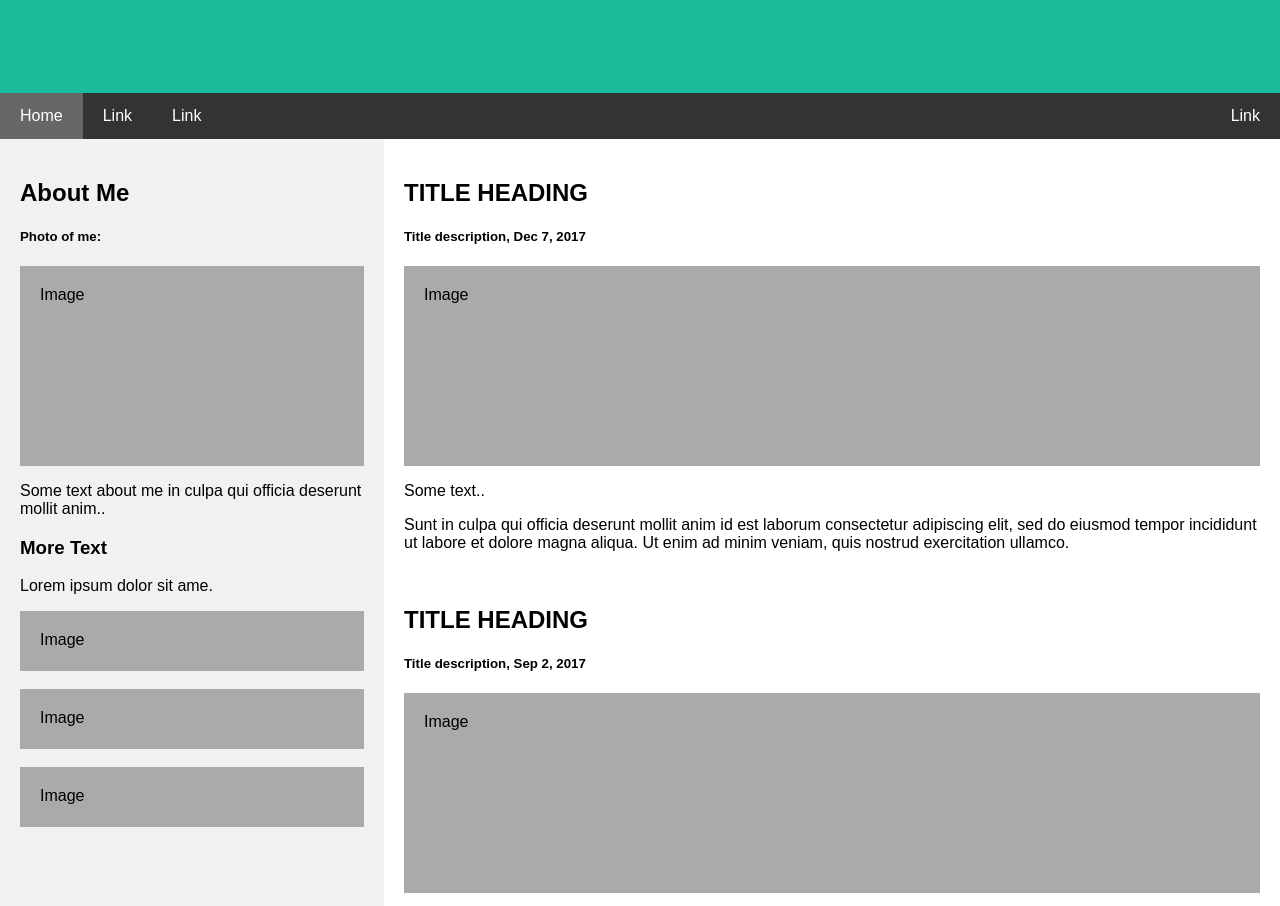
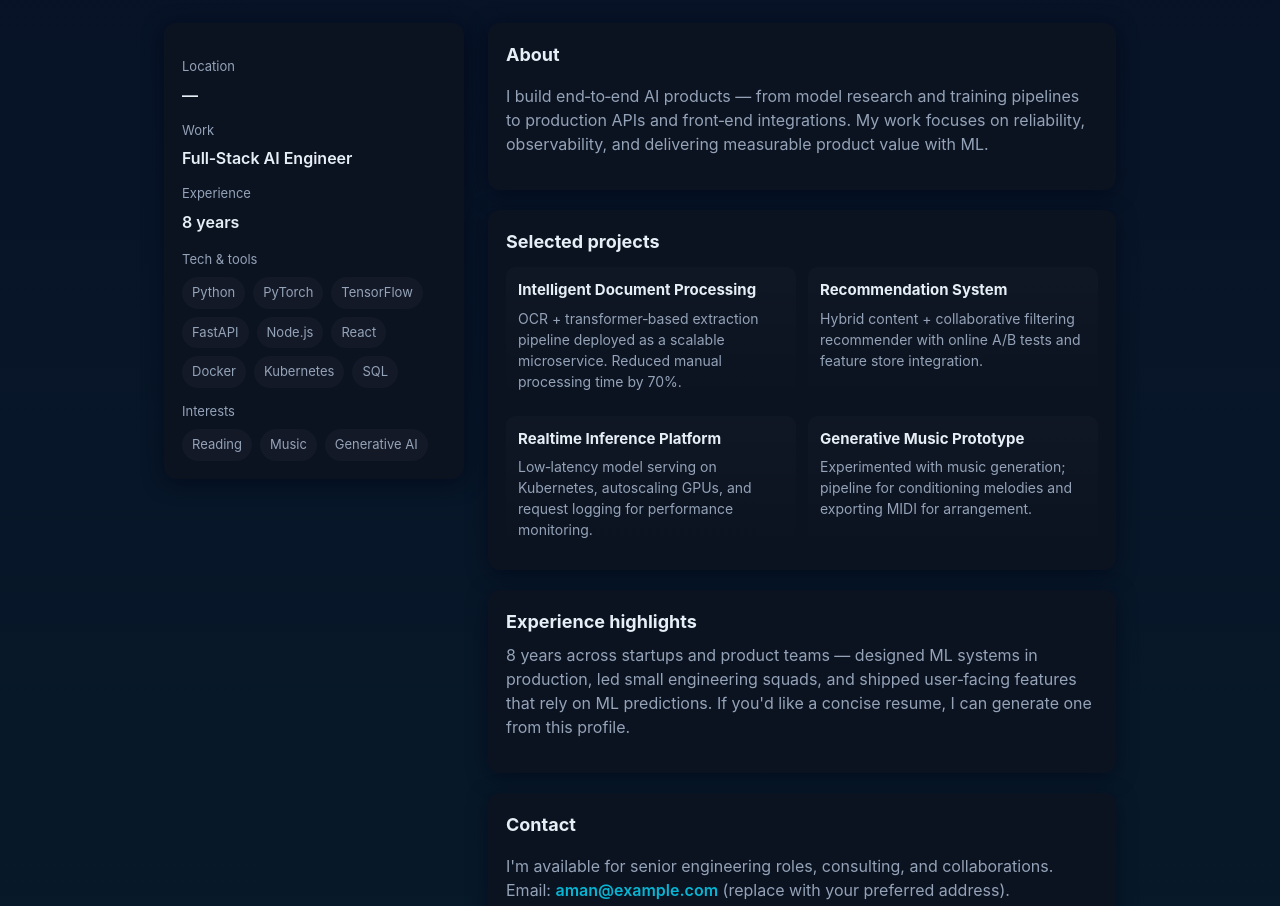
Before and after one commit to aman-anand/aman-anand.github.io, a plain HTML site: page index.html in a window 1280 px wide. Shown: the part 200-1106 px from the top of the page. Drawn offline with Linux system fonts and the light colour scheme.

Commit message:
chore: refresh portfolio index.html — add personalized content for Aman Anand

```diff
--- a/index.html
+++ b/index.html
@@ -1,169 +1,153 @@
-<!DOCTYPE html>
+<!doctype html>
 <html lang="en">
 <head>
-<title>Aman Anand</title>
-<meta charset="UTF-8">
-<meta name="viewport" content="width=device-width, initial-scale=1">
-<style>
-* {
-  box-sizing: border-box;
-}
+  <meta charset="utf-8">
+  <meta name="viewport" content="width=device-width,initial-scale=1">
+  <title>Aman Anand — Full‑Stack AI Engineer</title>
+  <meta name="description" content="Aman Anand — Full‑Stack AI Engineer with 8 years of experience. Works on production ML systems, end-to-end product engineering. Outside work: reading and making music.">
+  <style>
+    :root{--bg:#0f1720;--card:#0b1220;--muted:#94a3b8;--accent:#06b6d4;--glass:rgba(255,255,255,0.03)}
+    *{box-sizing:border-box}
+    body{margin:0;font-family:Inter,ui-sans-serif,system-ui,-apple-system,"Segoe UI",Roboto,"Helvetica Neue",Arial;line-height:1.5;color:#e6eef6;background:linear-gradient(180deg,#071126 0%,#071b2a 100%);-webkit-font-smoothing:antialiased}
+    .container{max-width:1000px;margin:48px auto;padding:24px}
+    header{display:flex;align-items:center;gap:20px}
+    .avatar{width:88px;height:88px;border-radius:14px;background:linear-gradient(135deg,var(--accent),#7c3aed);display:flex;align-items:center;justify-content:center;color:#042027;font-weight:700;font-size:28px}
+    h1{margin:0;font-size:26px}
+    .lead{color:var(--muted);margin-top:6px}
+    .cta{margin-left:auto}
+    .btn{background:var(--accent);color:#042027;padding:10px 14px;border-radius:8px;text-decoration:none;font-weight:600}
 
-/* Style the body */
-body {
-  font-family: Arial, Helvetica, sans-serif;
-  margin: 0;
-}
+    .grid{display:grid;grid-template-columns:300px 1fr;gap:24px;margin-top:28px}
+    @media (max-width:820px){.grid{grid-template-columns:1fr}}
 
-/* Header/logo Title */
-.header {
-  padding: 80px;
-  text-align: center;
-  background: #1abc9c;
-  color: white;
-}
+    /* left column */
+    .card{background:var(--card);padding:18px;border-radius:12px;box-shadow:0 4px 20px rgba(2,6,23,0.6);}
+    .meta dt{color:var(--muted);font-size:13px}
+    .meta dd{margin:6px 0 14px;font-weight:600}
+    .skills{display:flex;flex-wrap:wrap;gap:8px}
+    .chip{background:var(--glass);padding:6px 10px;border-radius:999px;color:var(--muted);font-size:13px}
 
-/* Increase the font size of the heading */
-.header h1 {
-  font-size: 40px;
-}
+    /* main column */
+    .section{margin-bottom:20px}
+    .section h2{margin:0 0 8px;font-size:18px}
+    .muted{color:var(--muted)}
 
-/* Sticky navbar - toggles between relative and fixed, depending on the scroll position. It is positioned relative until a given offset position is met in the viewport - then it "sticks" in place (like position:fixed). The sticky value is not supported in IE or Edge 15 and earlier versions. However, for these versions the navbar will inherit default position */
-.navbar {
-  overflow: hidden;
-  background-color: #333;
-  position: sticky;
-  position: -webkit-sticky;
-  top: 0;
-}
+    .projects{display:grid;grid-template-columns:repeat(2,1fr);gap:12px}
+    @media (max-width:700px){.projects{grid-template-columns:1fr}}
+    .project{background:linear-gradient(180deg,rgba(255,255,255,0.02),transparent);padding:12px;border-radius:10px}
+    .project h3{margin:0 0 6px;font-size:15px}
+    .project p{margin:0;color:var(--muted);font-size:14px}
 
-/* Style the navigation bar links */
-.navbar a {
-  float: left;
-  display: block;
-  color: white;
-  text-align: center;
-  padding: 14px 20px;
-  text-decoration: none;
-}
+    footer{margin-top:28px;text-align:center;color:var(--muted);font-size:13px}
 
-
-/* Right-aligned link */
-.navbar a.right {
-  float: right;
-}
-
-/* Change color on hover */
-.navbar a:hover {
-  background-color: #ddd;
-  color: black;
-}
-
-/* Active/current link */
-.navbar a.active {
-  background-color: #666;
-  color: white;
-}
-
-/* Column container */
-.row {
-  display: -ms-flexbox; /* IE10 */
-  display: flex;
-  -ms-flex-wrap: wrap; /* IE10 */
-  flex-wrap: wrap;
-}
-
-/* Create two unequal columns that sits next to each other */
-/* Sidebar/left column */
-.side {
-  -ms-flex: 30%; /* IE10 */
-  flex: 30%;
-  background-color: #f1f1f1;
-  padding: 20px;
-}
-
-/* Main column */
-.main {
-  -ms-flex: 70%; /* IE10 */
-  flex: 70%;
-  background-color: white;
-  padding: 20px;
-}
-
-/* Fake image, just for this example */
-.fakeimg {
-  background-color: #aaa;
-  width: 100%;
-  padding: 20px;
-}
-
-/* Footer */
-.footer {
-  padding: 20px;
-  text-align: center;
-  background: #ddd;
-}
-
-/* Responsive layout - when the screen is less than 700px wide, make the two columns stack on top of each other instead of next to each other */
-@media screen and (max-width: 700px) {
-  .row {
-    flex-direction: column;
-  }
-}
-
-/* Responsive layout - when the screen is less than 400px wide, make the navigation links stack on top of each other instead of next to each other */
-@media screen and (max-width: 400px) {
-  .navbar a {
-    float: none;
-    width: 100%;
-  }
-}
-</style>
+    /* small utilities */
+    .row{display:flex;gap:12px;align-items:center}
+    a.link{color:var(--accent);text-decoration:none;font-weight:600}
+    .badge{font-size:12px;color:var(--muted);background:rgba(255,255,255,0.02);padding:6px 8px;border-radius:8px}
+  </style>
 </head>
 <body>
+  <div class="container">
+    <header>
+      <div class="avatar">AA</div>
+      <div>
+        <h1>Aman Anand</h1>
+        <div class="lead">Full‑Stack AI Engineer — 8 years building production ML systems, data platforms, and user‑facing applications.</div>
+        <div class="lead muted" style="margin-top:6px">Outside work: reading and making music</div>
+      </div>
+      <div class="cta">
+        <a class="btn" href="#contact">Get in touch</a>
+      </div>
+    </header>
 
-<div class="header">
-  <h1>My Website</h1>
-  <p>A <b>responsive</b> website created by me.</p>
-</div>
+    <div class="grid">
+      <aside>
+        <section class="card">
+          <dl class="meta">
+            <dt>Location</dt>
+            <dd>—</dd>
+            <dt>Work</dt>
+            <dd>Full‑Stack AI Engineer</dd>
+            <dt>Experience</dt>
+            <dd>8 years</dd>
+          </dl>
 
-<div class="navbar">
-  <a href="#" class="active">Home</a>
-  <a href="#">Link</a>
-  <a href="#">Link</a>
-  <a href="#" class="right">Link</a>
-</div>
+          <div style="margin-top:6px">
+            <div style="font-size:13px;color:var(--muted);margin-bottom:8px">Tech & tools</div>
+            <div class="skills">
+              <div class="chip">Python</div>
+              <div class="chip">PyTorch</div>
+              <div class="chip">TensorFlow</div>
+              <div class="chip">FastAPI</div>
+              <div class="chip">Node.js</div>
+              <div class="chip">React</div>
+              <div class="chip">Docker</div>
+              <div class="chip">Kubernetes</div>
+              <div class="chip">SQL</div>
+            </div>
+          </div>
 
-<div class="row">
-  <div class="side">
-    <h2>About Me</h2>
-    <h5>Photo of me:</h5>
-    <div class="fakeimg" style="height:200px;">Image</div>
-    <p>Some text about me in culpa qui officia deserunt mollit anim..</p>
-    <h3>More Text</h3>
-    <p>Lorem ipsum dolor sit ame.</p>
-    <div class="fakeimg" style="height:60px;">Image</div><br>
-    <div class="fakeimg" style="height:60px;">Image</div><br>
-    <div class="fakeimg" style="height:60px;">Image</div>
+          <div style="margin-top:14px">
+            <div style="font-size:13px;color:var(--muted);margin-bottom:8px">Interests</div>
+            <div class="skills">
+              <div class="chip">Reading</div>
+              <div class="chip">Music</div>
+              <div class="chip">Generative AI</div>
+            </div>
+          </div>
+
+        </section>
+      </aside>
+
+      <main>
+        <section class="section card">
+          <h2>About</h2>
+          <p class="muted">I build end‑to‑end AI products — from model research and training pipelines to production APIs and front‑end integrations. My work focuses on reliability, observability, and delivering measurable product value with ML.</p>
+        </section>
+
+        <section class="section card">
+          <h2>Selected projects</h2>
+          <div class="projects" style="margin-top:12px">
+            <article class="project">
+              <h3>Intelligent Document Processing</h3>
+              <p>OCR + transformer‑based extraction pipeline deployed as a scalable microservice. Reduced manual processing time by 70%.</p>
+            </article>
+            <article class="project">
+              <h3>Recommendation System</h3>
+              <p>Hybrid content + collaborative filtering recommender with online A/B tests and feature store integration.</p>
+            </article>
+            <article class="project">
+              <h3>Realtime Inference Platform</h3>
+              <p>Low‑latency model serving on Kubernetes, autoscaling GPUs, and request logging for performance monitoring.</p>
+            </article>
+            <article class="project">
+              <h3>Generative Music Prototype</h3>
+              <p>Experimented with music generation; pipeline for conditioning melodies and exporting MIDI for arrangement.</p>
+            </article>
+          </div>
+        </section>
+
+        <section class="section card">
+          <h2>Experience highlights</h2>
+          <p class="muted" style="margin-top:8px">8 years across startups and product teams — designed ML systems in production, led small engineering squads, and shipped user‑facing features that rely on ML predictions. If you'd like a concise resume, I can generate one from this profile.</p>
+        </section>
+
+        <section id="contact" class="section card">
+          <h2>Contact</h2>
+          <p class="muted">I'm available for senior engineering roles, consulting, and collaborations. Email: <a class="link" href="mailto:aman@example.com">aman@example.com</a> (replace with your preferred address).</p>
+          <div style="margin-top:12px" class="row">
+            <a class="link" href="https://github.com/aman-anand" target="_blank" rel="noreferrer">GitHub</a>
+            <span class="badge">Open to opportunities</span>
+          </div>
+        </section>
+
+      </main>
+
+    </div>
+
+    <footer>
+      Built with ❤️ — update this site by editing <code>index.html</code> in this repository.
+    </footer>
   </div>
-  <div class="main">
-    <h2>TITLE HEADING</h2>
-    <h5>Title description, Dec 7, 2017</h5>
-    <div class="fakeimg" style="height:200px;">Image</div>
-    <p>Some text..</p>
-    <p>Sunt in culpa qui officia deserunt mollit anim id est laborum consectetur adipiscing elit, sed do eiusmod tempor incididunt ut labore et dolore magna aliqua. Ut enim ad minim veniam, quis nostrud exercitation ullamco.</p>
-    <br>
-    <h2>TITLE HEADING</h2>
-    <h5>Title description, Sep 2, 2017</h5>
-    <div class="fakeimg" style="height:200px;">Image</div>
-    <p>Some text..</p>
-    <p>Sunt in culpa qui officia deserunt mollit anim id est laborum consectetur adipiscing elit, sed do eiusmod tempor incididunt ut labore et dolore magna aliqua. Ut enim ad minim veniam, quis nostrud exercitation ullamco.</p>
-  </div>
-</div>
-
-<div class="footer">
-  <h2>Footer</h2>
-</div>
-
 </body>
 </html>
```
